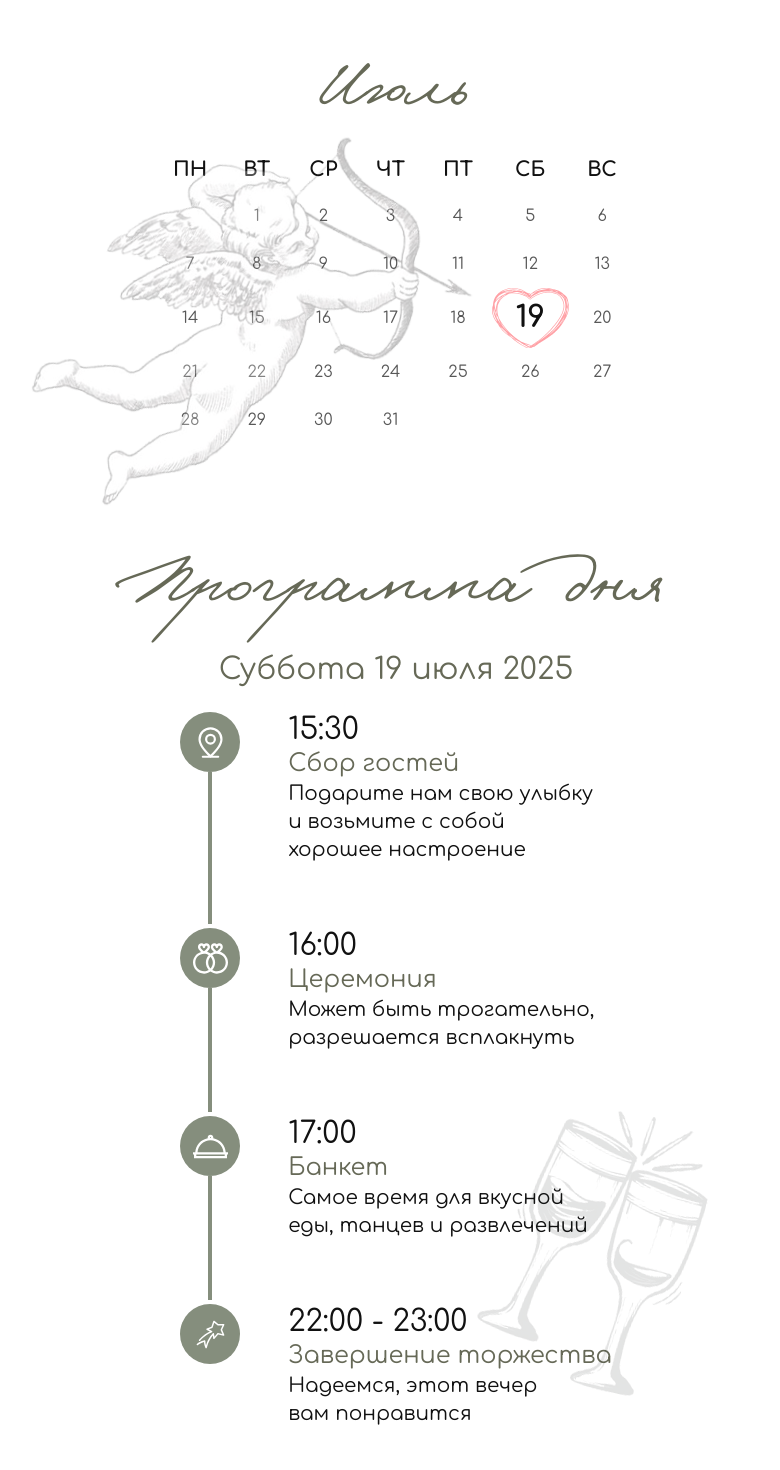
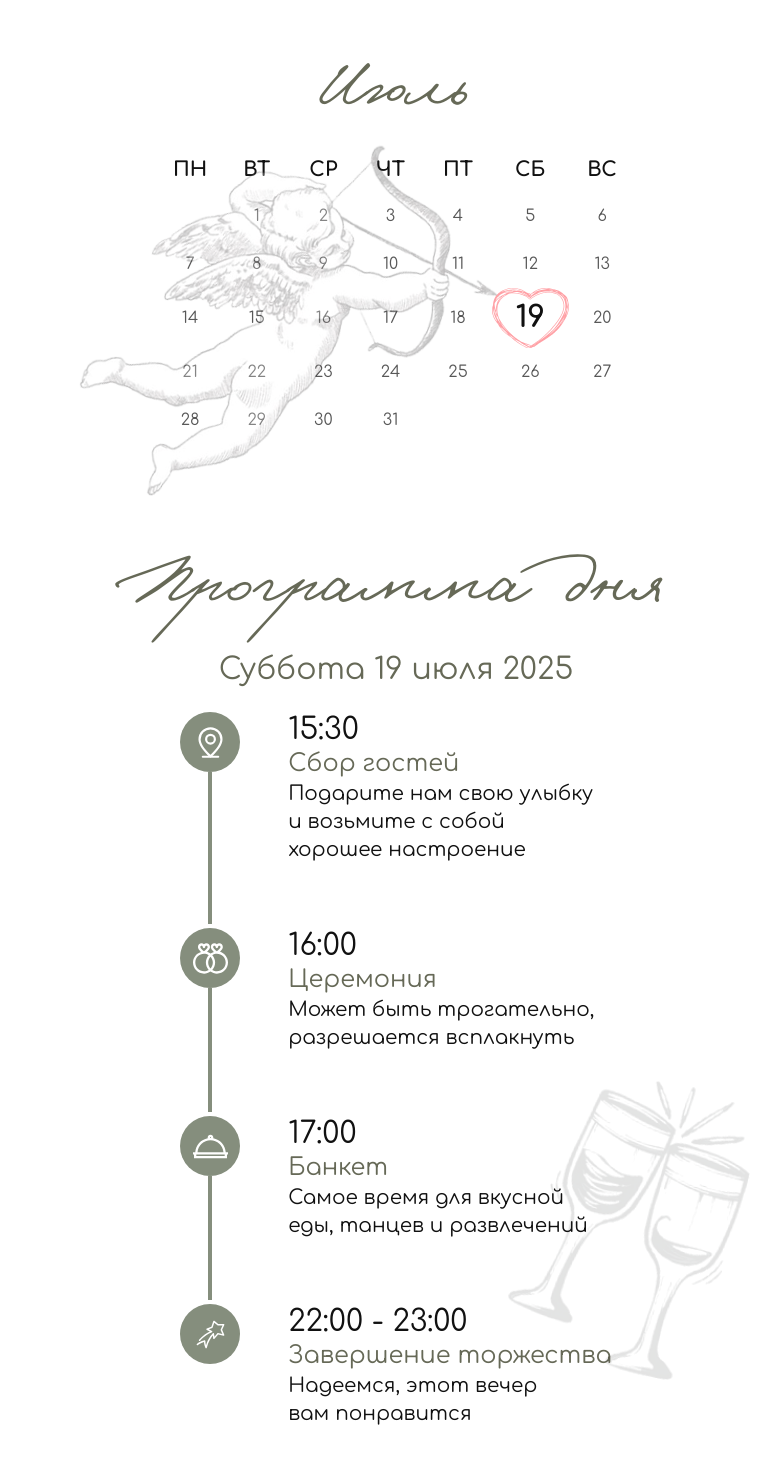
Before and after one commit to Loadngg/wedding-invitation, a Next.js app: page / in a window 1280 px wide. Shown: the part 960-2430 px from the top of the page, without its empty margins (244-1024 px from the left). Built offline with nearby package versions, Linux system fonts and the light colour scheme; no server answers.

Commit message:
! fixed adaptive

```diff
--- a/src/app/page.tsx
+++ b/src/app/page.tsx
@@ -20,14 +20,15 @@ export default function Home() {
 			<DressCode />
 			<GuestQuest />
 			<Help />
-			<Image
-				src='/rings.png'
-				alt='Кольца'
-				width={200}
-				height={450}
-				loading='lazy'
-				className='w-auto h-auto m-auto'
-			/>
+			<div className='relative flex items-center justify-center w-full h-[100px] md:h-[125px] lg:h-[150px]'>
+				<Image
+					src='/rings.png'
+					alt='Кольца'
+					fill
+					loading='lazy'
+					className='object-contain'
+				/>
+			</div>
 			<Footer />
 		</div>
 	)
--- a/src/components/Calendar.tsx
+++ b/src/components/Calendar.tsx
@@ -18,14 +18,15 @@ export function Calendar() {
 			<div className='flex flex-col items-center gap-6 w-fit p-8 -mt-8 mx-auto'>
 				<Title>Июль</Title>
 				<div className='relative'>
-					<Image
-						src='/angel.png'
-						alt='Купидон'
-						width={450}
-						height={350}
-						loading='lazy'
-						className='opacity-80 -rotate-2 w-auto h-auto absolute top-8 -left-12 lg:-top-4 lg:-left-32'
-					/>
+					<div className='absolute top-3 -left-16 w-[250px] h-[200px] md:w-[350px] md:h-[300px] md:-top-3 md:-left-24 lg:w-[425px] lg:h-[375px] lg:-top-6 lg:-left-20'>
+						<Image
+							src='/angel.png'
+							alt='Купидон'
+							fill
+							loading='lazy'
+							className='object-contain opacity-80 -rotate-2'
+						/>
+					</div>
 					<table>
 						<thead>
 							<tr className='uppercase text-lg lg:text-xl'>
--- a/src/components/Intro.tsx
+++ b/src/components/Intro.tsx
@@ -8,7 +8,7 @@ export function Intro() {
 				alt='intro'
 				fill
 				priority
-				className='object-cover -z-10 brightness-40 w-auto h-auto'
+				className='object-cover -z-10 brightness-50 w-auto h-auto'
 			/>
 			<div className='h-full flex flex-col items-center justify-center text-center text-pink-300 gap-40 lg:gap-56'>
 				<h1 className='leading-[0.8] text-7xl md:text-8xl lg:text-9xl'>
--- a/src/components/guest-quest/GuestQuest.tsx
+++ b/src/components/guest-quest/GuestQuest.tsx
@@ -128,14 +128,15 @@ export function GuestQuest() {
 		<Container>
 			<div className='flex flex-col items-center gap-6 relative'>
 				<Title>Анкета гостя</Title>
-				<Image
-					src='/envelope.png'
-					alt='Конверт'
-					width={200}
-					height={450}
-					loading='lazy'
-					className='absolute top-52 left-64 w-auto h-auto hidden md:block'
-				/>
+				<div className='absolute top-52 hidden md:block md:left-12 md:w-[100px] md:h-[150px] lg:left-16 lg:w-[200px] lg:h-[250px] xl:left-32 2xl:left-64'>
+					<Image
+						src='/envelope.png'
+						alt='Конверт'
+						fill
+						loading='lazy'
+						className='object-contain'
+					/>
+				</div>
 				<div className='flex flex-col gap-6'>
 					{formsData.map(form => (
 						<GuestForm
--- a/src/components/location/Location.tsx
+++ b/src/components/location/Location.tsx
@@ -13,13 +13,14 @@ export function Location() {
 		<Container>
 			<div className='flex flex-col items-center gap-6'>
 				<Title>Локация</Title>
-				<Image
-					src='/location-bg.jpg'
-					alt='Авиатор'
-					width={400}
-					height={300}
-					className='object-cover brightness-80 w-auto h-auto'
-				/>
+				<div className='relative flex items-center justify-center w-full h-[300px] md:h-[400px] lg:h-[500px]'>
+					<Image
+						src='/location-bg.jpg'
+						alt='Авиатор'
+						fill
+						className='object-contain brightness-80'
+					/>
+				</div>
 				<div className='flex flex-col items-center justify-center gap-2'>
 					<a
 						href='https://yandex.ru/maps/org/aviator/201355573132'
--- a/src/components/schedule/Schedule.tsx
+++ b/src/components/schedule/Schedule.tsx
@@ -20,14 +20,15 @@ export function Schedule() {
 							hideLine={index === scheduleData.length - 1}
 						/>
 					))}
-					<Image
-						src='/glasses.png'
-						alt='Бокалы'
-						width={200}
-						height={450}
-						loading='lazy'
-						className='absolute opacity-80 w-auto h-auto bottom-8 -right-12 lg:-right-24'
-					/>
+					<div className='absolute bottom-12 -right-28 w-[250px] h-[200px] md:w-[300px] md:h-[250px] md:bottom-14 md:-right-40 lg:w-[350px] lg:h-[300px] lg:-right-48 lg:bottom-12'>
+						<Image
+							src='/glasses.png'
+							alt='Бокалы'
+							fill
+							loading='lazy'
+							className='object-contain opacity-80'
+						/>
+					</div>
 				</div>
 			</div>
 		</Container>
--- a/src/components/ui/container/Container.tsx
+++ b/src/components/ui/container/Container.tsx
@@ -2,7 +2,7 @@ import type { PropsWithChildren } from 'react'
 
 export function Container({ children }: PropsWithChildren<unknown>) {
 	return (
-		<div className='container mx-auto p-6 md:p-8 lg:p-10 text-center'>
+		<div className='container mx-auto overflow-x-hidden p-6 md:p-8 lg:p-10 text-center'>
 			{children}
 		</div>
 	)
--- a/src/components/ui/main-wrapper/MainWrapper.tsx
+++ b/src/components/ui/main-wrapper/MainWrapper.tsx
@@ -5,7 +5,7 @@ export function MainWrapper({ children }: PropsWithChildren<unknown>) {
 		<div className='relative'>
 			{children}
 			<img
-				className='fixed top-0 left-0 -z-20 w-full h-screen object-cover opacity-70'
+				className='fixed top-0 left-0 -z-20 w-full h-lvh object-cover opacity-70'
 				src='/background.jpg'
 				alt='background'
 			/>
```
